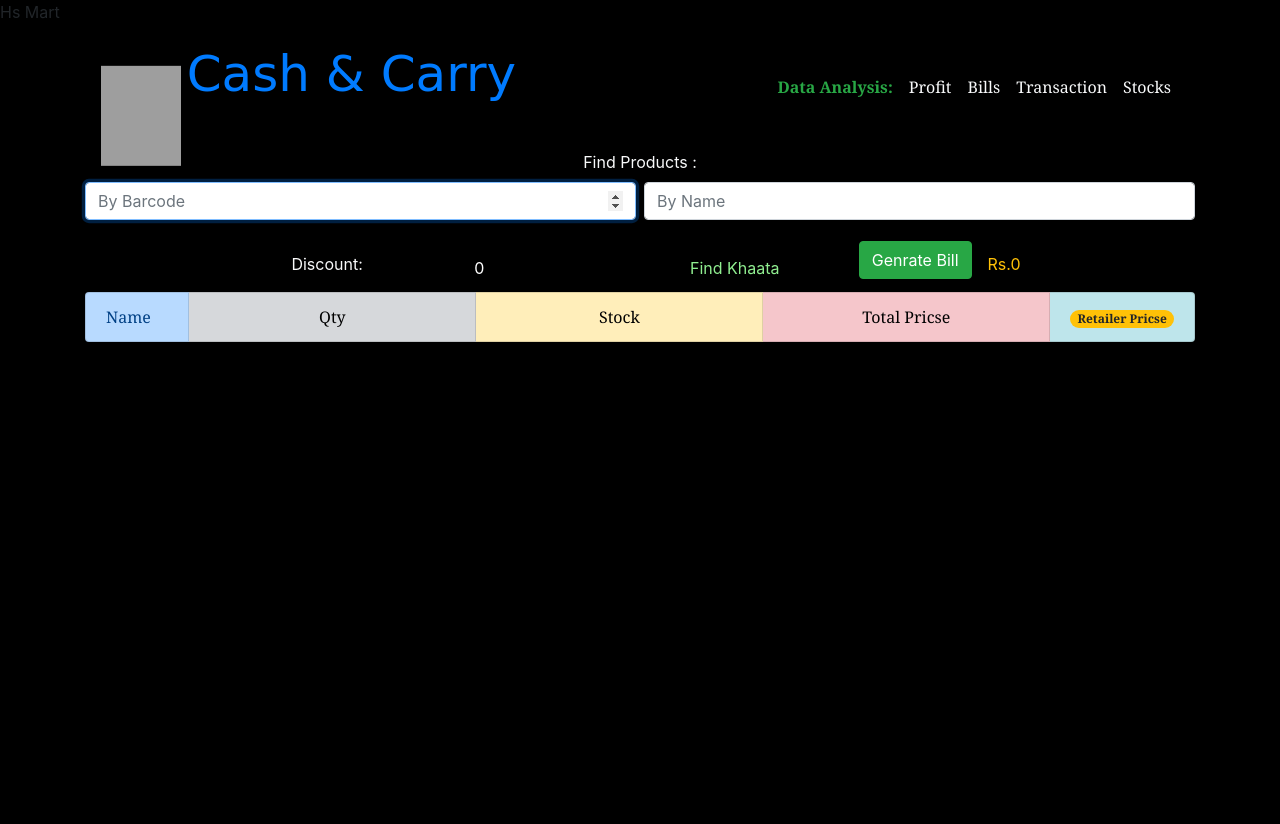
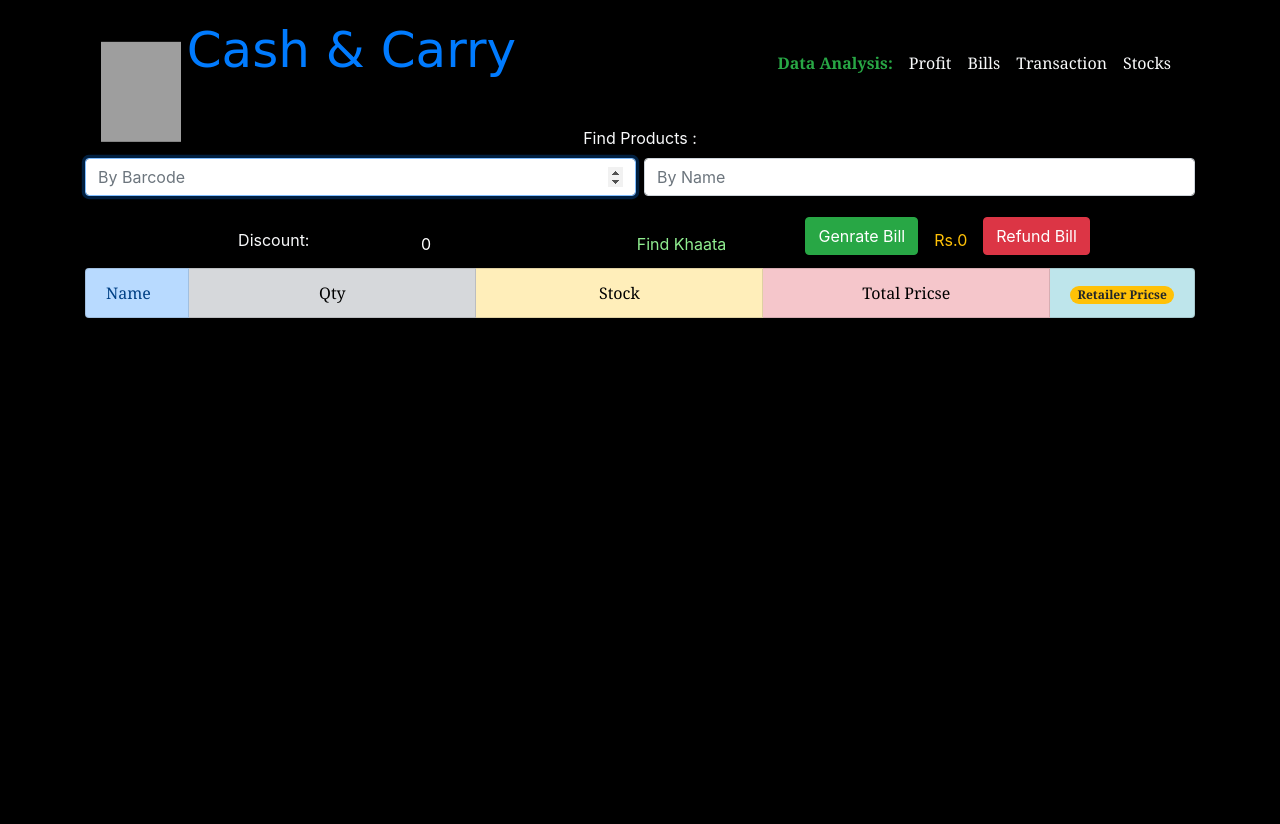
Before and after one commit to Waqas1o1/HS_MART, a Django app: page /Home/ in a window 1280 px wide. After the commit the page ends 318 px from the top, so only its background shows below. Run offline with Django 3.2, Linux system fonts and the light colour scheme; some libraries are stand-ins or nearby versions; some web fonts are replaced; grey boxes are pictures that could not be loaded.

Commit message:
Complete Refund SFunction

```diff
--- a/DataAnalysis/models.py
+++ b/DataAnalysis/models.py
@@ -1,11 +1,11 @@
 from django.db import models
 from django.db.models import fields
 import datetime
-from Store_App.models import Khaata
+from Store_App.models import Bill, Item, Khaata
 # Create your models here.
 class Transaction(models.Model):
     Transaction = models.IntegerField(default=0,blank=True)
-    Transaction_Message = models.TextField(null=True,max_length=500)
+    Transaction_Message = models.TextField(null=True,max_length=20)
     Credit_Before_Transaction = models.IntegerField(null=True,blank=True)
     Credit_After_Transaction = models.IntegerField(null=True,blank=True)
     Khaata = models.ForeignKey(Khaata,on_delete=models.CASCADE)
--- a/Store_App/models.py
+++ b/Store_App/models.py
@@ -43,6 +43,8 @@ class Bill(models.Model):
     cash_deposit = models.CharField(max_length=50,null=True,blank=True)
     cash_return = models.CharField(max_length=50,null=True,blank=True)
     genrated_date = models.DateTimeField(default=d.datetime.now())
+    is_refunded_bill = models.BooleanField(default=False)
+    refunded_return = models.IntegerField(null=True)
     details = models.TextField()
     class Meta:
          ordering = ['-genrated_date']
--- a/Store_App/templates/Store_App/index.html
+++ b/Store_App/templates/Store_App/index.html
@@ -1,4 +1,5 @@
-{% extends 'Basic.html' %}{% load static %} {% block title %}Hs Mart{% endblock %}
+{% extends 'Basic.html' %}{% load static %} {% block title %}
+<title>Hs Mart</title>{% endblock %}
 <!-- Css -->
 <!-- Page CSS -->
 {% block css %}
@@ -31,14 +32,16 @@
                 </li>
             </ul>
         </div>
-    </nav>
-    <!-- Alart By Mesage -->
-    <div class="alert collapse" id='itemalert' role="alert">
-        <strong>Item Alart!</strong> <span id='AlertMessage'>No Meaasage</span>
-        <button type="button" class="close" data-dismiss="alert" id='closebtn' aria-label="Close">
+        <!-- Alart By Mesage -->
+        <div class="alert collapse position-absolute w-100" id='itemalert' role="alert">
+            <strong>Item Alart!</strong> <span id='AlertMessage'>No Meaasage</span>
+            <button type="button" class="close" data-dismiss="alert" id='closebtn' aria-label="Close">
             <span aria-hidden="true">&times;</span>
         </button>
-    </div>
+        </div>
+        <!-- End Alart -->
+    </nav>
+
     <!-- Main Row -->
     <div>
         <!-- Filter Section -->
@@ -60,6 +63,9 @@
                 Genrate Bill
                 </button>
             <label for="GrandTotal" class="text-warning m-3">Rs.<span id='GrandTotal'>0</span></label>
+            <button type="button" class="btn btn-danger mb-2" data-toggle="modal" onclick="Refund_Bill()" data-target="#exampleModal">
+                Refund Bill
+            </button>
         </div>
         <!-- Items Show Table -->
         <!-- Product List Label -->
@@ -85,7 +91,7 @@
         <div class="modal-dialog">
             <div class="modal-content">
                 <div class="modal-header">
-                    <h5 class="modal-title" id="exampleModalLabel">Bill</h5>
+                    <h5 class="modal-title" id="ModalLabel">Bill</h5>
                     <button type="button" class="close" data-dismiss="modal" onclick="Close()" aria-label="Close">
                         <span aria-hidden="true">&times;</span>
                     </button>
@@ -108,6 +114,32 @@
 
     function Close() {
         location.reload();
+    }
+
+    function get_bill_id() {
+        const id = prompt('Type id of the Bill that is being retured');
+        return id
+    }
+
+    function Refund_Bill() {
+        document.getElementById('LoadBillDetails').innerHTML = null;
+        id = get_bill_id();
+        document.getElementById('ModalLabel').innerHTML = 'Refund';
+        let total = document.getElementById('GrandTotal').innerHTML;
+        let send_cart = {
+            'CartLists': JSON.stringify(cartlist),
+            'refund_amount': total,
+            'csrfmiddlewaretoken': '{{ csrf_token }}'
+        }
+        $.ajax({
+            url: `refund/${id}`,
+            type: 'POST',
+            data: send_cart,
+            encode: true,
+            success: function(data) {
+                document.getElementById('LoadBillDetails').innerHTML = data;
+            }
+        })
     }
 
     function GenrateBill_Genrated() {
@@ -274,12 +306,12 @@
                         var item = JSON.parse(data);
                         if (code.has(item[0]['Barcode']) == false) {
                             cartlist.push({
-                                'Name': item[0]['Name'],
-                                'Pricse': item[0]['Retailer_pricse'],
-                                'Barcode': item[0]['Barcode'],
-                                'Quantity': 1,
-                                'Stock': item[0]['Stock'],
-                                'Total_pricse': item[0]['Retailer_pricse'],
+                                "Name": item[0]["Name"],
+                                "Pricse": item[0]["Retailer_pricse"],
+                                "Barcode": item[0]["Barcode"],
+                                "Quantity": 1,
+                                "Stock": item[0]["Stock"],
+                                "Total_pricse": item[0]["Retailer_pricse"],
                             });
                             code.add(item[0]['Barcode']);
                             document.getElementById('inputbarcode').value = null;
@@ -320,7 +352,6 @@
                             code.add(item[0]['Barcode']);
                             cartlist.push({
                                 'Name': item[0]['Name'],
-                                'Pricse': item[0]['Retailer_pricse'],
                                 'Barcode': item[0]['Barcode'],
                                 'Pricse': item[0]['Retailer_pricse'],
                                 'Quantity': 1,
--- a/Store_App/urls.py
+++ b/Store_App/urls.py
@@ -8,5 +8,6 @@ urlpatterns = [
     path('Productname/<str:pdtname>',views.AddItemByPdtName),
     path('autosuggest/',views.autosuggest,name="autosuggest"),
     path('GenrateBill_Genrated/',views.GenrateBill_Genrated),
+    path('refund/<int:id>',views.Refund,),
     path('Findkhaata/',views.Find_Khaata,name='Findkhaata'),
 ]
--- a/Store_App/views.py
+++ b/Store_App/views.py
@@ -1,5 +1,5 @@
 from datetime import datetime
-from django.http import request
+from django.core.exceptions import ObjectDoesNotExist
 from django.shortcuts import render,HttpResponse
 import json
 from .models import Item,Khaata,Bill
@@ -54,6 +54,89 @@ def autosuggest(request):
         send_pdt.append(p.name)
     return HttpResponse(json.dumps(send_pdt,default=str))
 
+def Refund(request,id):
+    try:
+        if request.is_ajax():
+            cartlist = request.POST.get('CartLists')
+            total_amount = request.POST.get('refund_amount')
+            bill = Bill.objects.get(id=id)
+            refund_cartlist = json.loads(cartlist)
+            old_cartlist = json.loads(bill.details)
+            is_change = False
+            print(old_cartlist)
+            # Find item from old_cart in refund_cart if exit then redetail bill
+            # Refund Item --> Stock
+            # Refund Bill-->profit, amount, is_refunded_bill, details, is_refunded_bill,refunded_return  ,Khaate---> Credit
+            for refund in refund_cartlist:
+                for old in old_cartlist:
+                    if refund['Name'] == old['Name']:
+                        if old['Quantity'] >= refund['Quantity']:
+                            old['Quantity'] -= refund['Quantity']
+                            if old['Quantity'] == 0:
+                                i = Item.objects.get(name=old['Name'])
+                                i.stock += refund['Quantity']
+                                i.save()
+                                bill.profit -=  i.retailer_pricse - i.wholesale_pricse
+                                old_cartlist.remove(old)
+                            else:
+                                i = Item.objects.get(name=old['Name'])
+                                i.stock += refund['Quantity']
+                                i.save()
+                                bill.profit -= i.retailer_pricse - i.wholesale_pricse
+                                old['Total_pricse'] = old['Quantity'] * old['Pricse']
+                            is_change = True
+                        else:
+                            return HttpResponse(
+                                '''<span style='font-size:100px;'>&#128536;</span>
+                                    <h3>Lalale ki jan jitni le hain us se zada retuen na kro...</h3></div>
+                                    </div>
+                                    <div class="modal-footer">
+                                        <button type="button" class="btn btn-secondary" onclick="Close()">Close</button>
+                                    </div>''')
+            if is_change == False:
+                return HttpResponse('''<span style='font-size:100px;'>&#128533;</span>
+                                    <h3>Returning Nhi Ho sakti List Dubara Check Karin.
+                                    <br/>
+                                    Koi product Return Bill main mujood nhi...</h3></div>
+                                    </div>
+                                    <div class="modal-footer">
+                                        <button type="button" class="btn btn-secondary" onclick="Close()">Close</button>
+                                    </div>''')
+            else:
+                if len(old_cartlist) <= 0:
+                    bill.delete()
+                    return HttpResponse('''<span style='font-size:100px;'>&#128465;</span>
+                                    <h3>Sab Wapaass....</h3></div>
+                                    </div>
+                                    <div class="modal-footer">
+                                        <button type="button" class="btn btn-secondary" onclick="Close()">Close</button>
+                                    </div>''')
+                k = Khaata.objects.get(name=bill.khaata_name)
+                k.credit -= int(total_amount)
+                k.save()
+                bill.amount -= int(total_amount)
+                bill.is_refunded_bill = True
+                bill.refunded_return = total_amount
+                bill.details = json.dumps(old_cartlist)
+                bill.save()
+
+            print(old_cartlist)
+
+
+        return HttpResponse('''<span style='font-size:100px;'>&#128530;</span>
+                                <h3>Ho gya wapass Bro ab Jao...</h3></div>
+                                </div>
+                                    <div class="modal-footer">
+                                        <button type="button" class="btn btn-secondary" onclick="Close()">Close</button>
+                                    </div>''')
+    except ObjectDoesNotExist:
+        return HttpResponse('''<span style='font-size:100px;'>&#129488;</span>
+                                <h3>Asa Tu kuch Nazer me nhi aata...</h3></div>
+                                </div>
+                                    <div class="modal-footer">
+                                        <button type="button" class="btn btn-secondary" onclick="Close()">Close</button>
+                                    </div>''')
+
 def Find_Khaata(request):
     khata_name = request.GET.get('term',None).upper()
     if khata_name is not None:
@@ -61,7 +144,6 @@ def Find_Khaata(request):
         send_pdt = []
         for p in khaaty:
             send_pdt.append(p.name)
-        print(send_pdt)
         return HttpResponse(json.dumps(send_pdt,default=str))
 def GenrateBill_Genrated(request):
     if request.is_ajax():
@@ -91,7 +173,6 @@ def GenrateBill_Genrated(request):
                         rmg_stock = itm.stock - i['Quantity']
                         p += (itm.retailer_pricse - itm.wholesale_pricse) * i['Quantity']
                         if  rmg_stock < 0:
-                            print(f'{itm.stock} , {rmg_stock}')
                             return HttpResponse(f'<p style="font-size:100px">&#128556;</p> <h3>Stock me itni  {i["Name"]} nhi hain</h3>''')
                         itm.stock -=  i['Quantity']
                         itm.save()
```
Also changed, not shown: DataAnalysis/templates/DataAnalysis/Bill_Analysis.html (+19 -6 lines), DataAnalysis/views.py (+7 -5 lines), Store_App/templates/Store_App/Bill.html (+3 -7 lines), DataAnalysis/migrations/0002_auto_20201130_0116.py (added), Store_App/migrations/0002_auto_20201128_2215.py, Store_App/migrations/0003_auto_20201128_1647.py (deleted), Store_App/migrations/0003_auto_20201129_1545.py (added), Store_App/migrations/0004_auto_20201129_1616.py (added), Store_App/migrations/0005_auto_20201130_0116.py, db.sqlite3.
